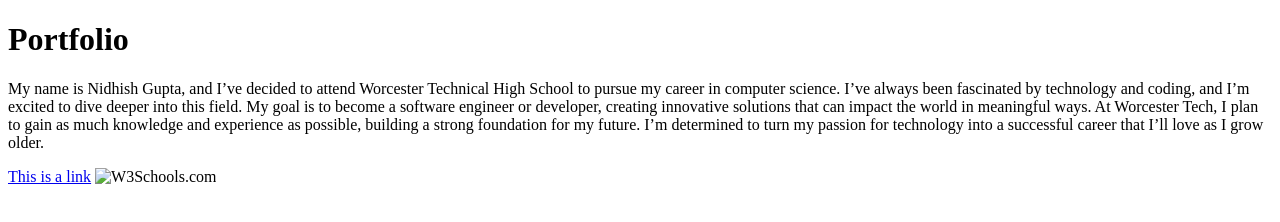
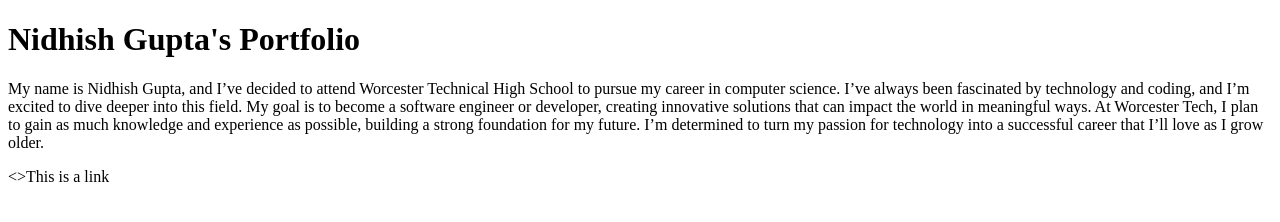
Before and after one commit to lilNidhish/lilNidhish.github.io, a plain HTML site: page index.html in a window 1280 px wide. Drawn offline with Linux system fonts and the light colour scheme.

Commit message:
Update index.html

```diff
--- a/index.html
+++ b/index.html
@@ -5,10 +5,9 @@
 </head>
 <body>
 
-<h1>Portfolio</h1>
+<h1> Nidhish Gupta's Portfolio</h1>
 <p> My name is Nidhish Gupta, and I’ve decided to attend Worcester Technical High School to pursue my career in computer science. I’ve always been fascinated by technology and coding, and I’m excited to dive deeper into this field. My goal is to become a software engineer or developer, creating innovative solutions that can impact the world in meaningful ways. At Worcester Tech, I plan to gain as much knowledge and experience as possible, building a strong foundation for my future. I’m determined to turn my passion for technology into a successful career that I’ll love as I grow older.</p>
 
 </body>
 </html>
-<a href="https://www.w3schools.com">This is a link</a>
-<img src="w3schools.jpg" alt="W3Schools.com" width="104" height="142">
+<>This is a link</a>
```
